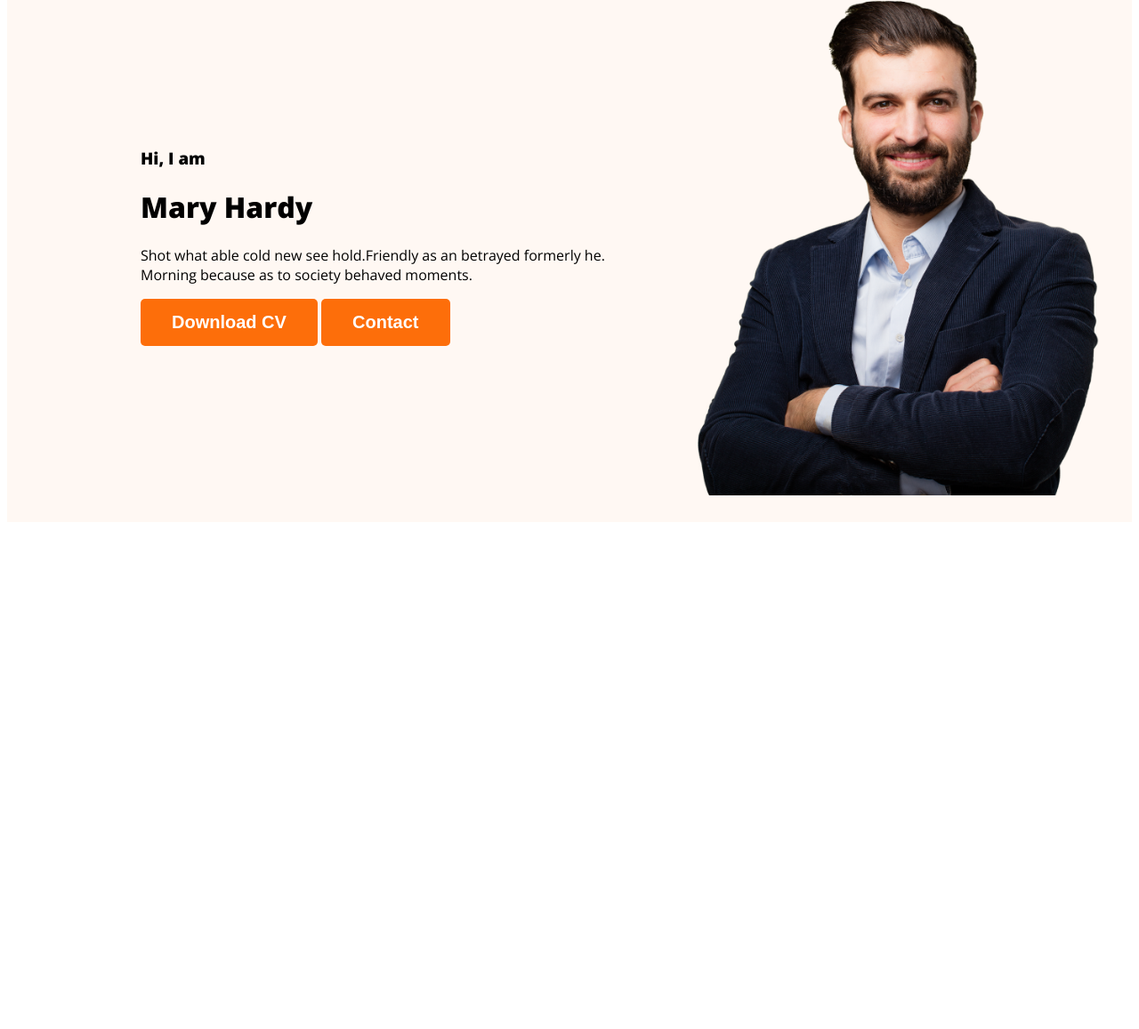
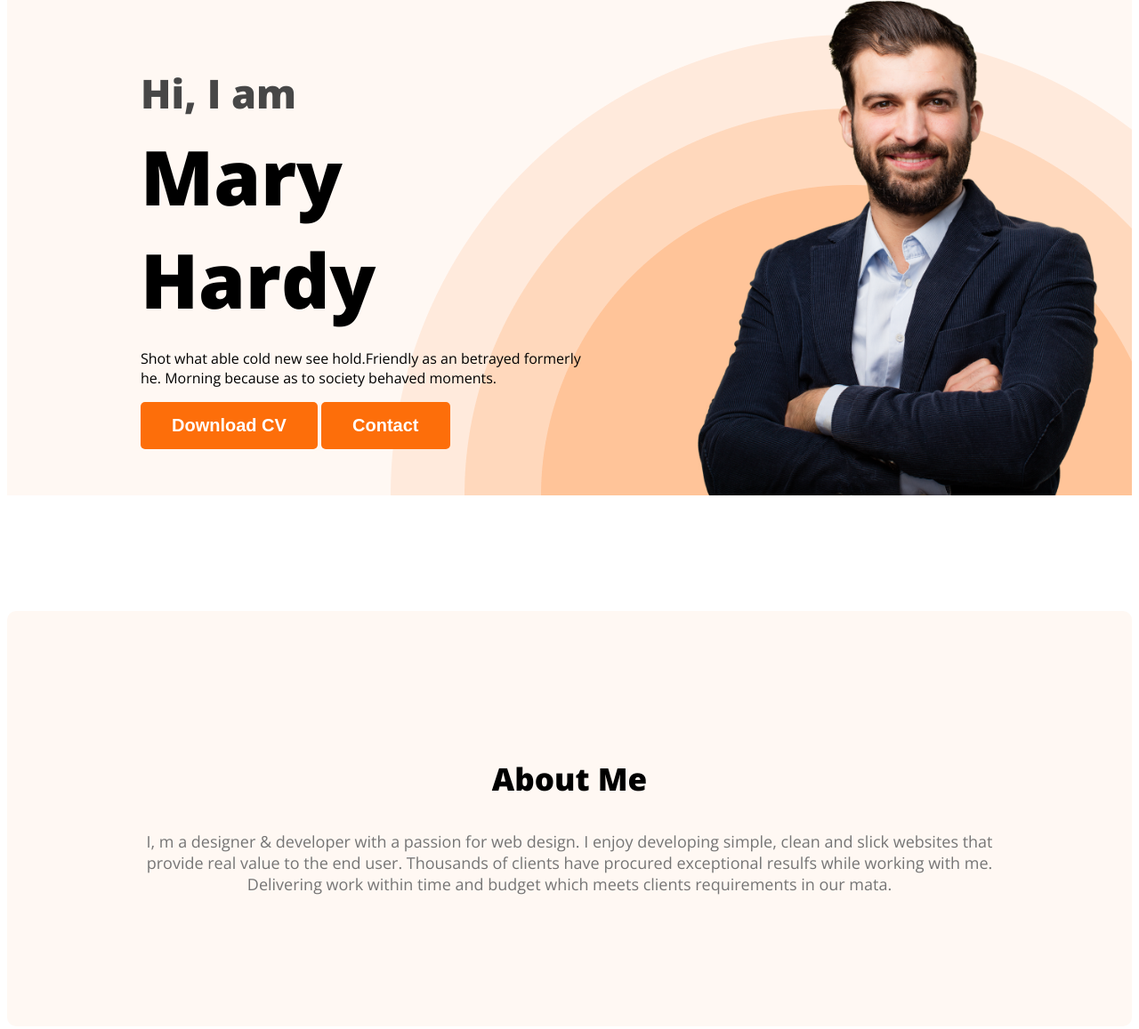
Before and after one commit to TaniaHafsa/web-developer-portfolio, a plain HTML site: page index.html in a window 1280 px wide. Shown: the part 211-1368 px from the top of the page at 89% size. Before the commit the page ends 806 px from the top, so only its background shows below. Drawn offline with nearby package versions, Linux system fonts and the light colour scheme.

Commit message:
about section created

```diff
--- a/index.html
+++ b/index.html
@@ -26,7 +26,7 @@
       <div class="banner-content">
         <h3 class="banner-greeting">Hi, I  am</h3>
         <h1 class="banner-title">Mary Hardy</h1>
-        <p>Shot what able cold new see hold.Friendly as an betrayed formerly he. Morning because as to society behaved moments.</p>
+        <p class="banner-description">Shot what able cold new see hold.Friendly as an betrayed formerly he. Morning because as to society behaved moments.</p>
         <button class="btn-primary">Download CV</button>
         <button class="btn-primary">Contact</button>
       </div>
@@ -35,7 +35,10 @@
 
   </header>
   <main>
-
+<section class="about">
+  <h3 class="section-title">About Me</h3>
+  <p class="section-description">I, m a designer & developer with a passion for web design. I enjoy developing simple, clean and slick websites that provide real value to the end user. Thousands of clients have procured exceptional resulfs while working with me. Delivering work within time and budget which meets clients requirements in our mata.</p>
+</section>
   </main>
   <footer>
 
--- a/styles/portfolio.css
+++ b/styles/portfolio.css
@@ -13,15 +13,31 @@ body {
   border: 0;
   font-size: 20px;
   font-weight: 700;
-  padding:15px 35px;
-  color:white;
+  padding: 15px 35px;
+  color: white;
+}
+
+.section-description {
+  color: #757575;
+  text-align: center;
+  font-size: 18px;
+  font-style: normal;
+
+}
+
+.section-title {
+  color: var #181818;
+  text-align: center;
+  font-size: 35px;
+  font-weight: 700;
+
 }
 
 nav {
   display: flex;
   justify-content: space-between;
   align-items: center;
-  margin:0 200px
+  margin: 0 200px
 }
 
 .nav-title {
@@ -46,16 +62,49 @@ nav a {
 }
 
 /*header related styles*/
-.header{
+.header {
   background-color: #FFF8F3;
+  background-image: url('../images/header_bg.png');
+  background-repeat: no-repeat;
+  background-position: bottom right;
 }
 
-.banner{
-  padding: 30px 30px 30px 150px;
+.banner {
+  padding: 30px 30px 0px 150px;
   display: flex;
   align-items: center;
+  justify-content: space-between;
 }
 
-.banner .profile-pic{
-  width:500px;
+.banner-content {
+  max-width: 500px;
 }
+
+.banner .profile-pic {
+  width: 500px;
+}
+
+.banner-greeting {
+  font-size: 45px;
+  color: #474747;
+  margin-bottom: 0;
+}
+
+.banner-title {
+  font-size: 85px;
+  font-weight: 700;
+  margin-top: 5px;
+  margin-bottom: 20px;
+
+}
+
+/* main section styles*/
+
+
+/* about section styles*/
+.about {
+  padding: 130px;
+  border-radius: 10px;
+  background-color: #FFF8F3;
+  margin:130px 0;
+}
```
